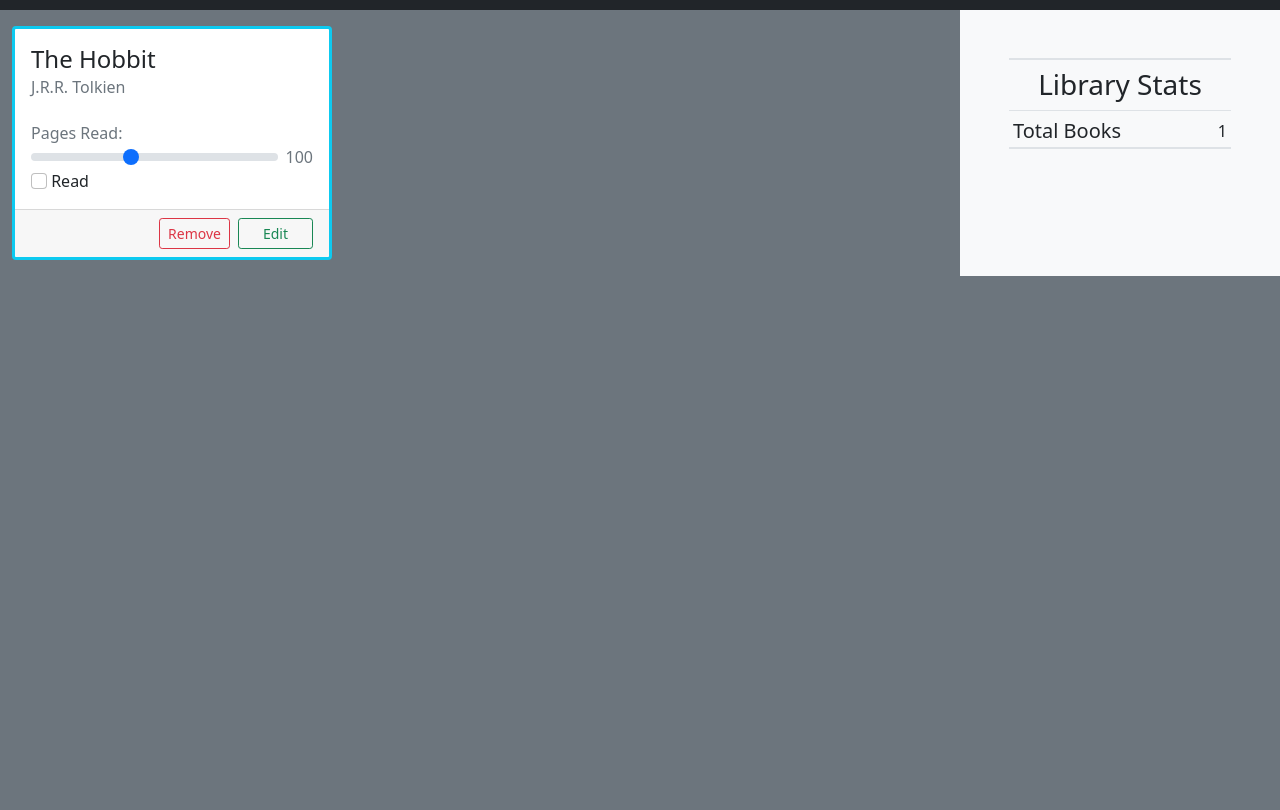
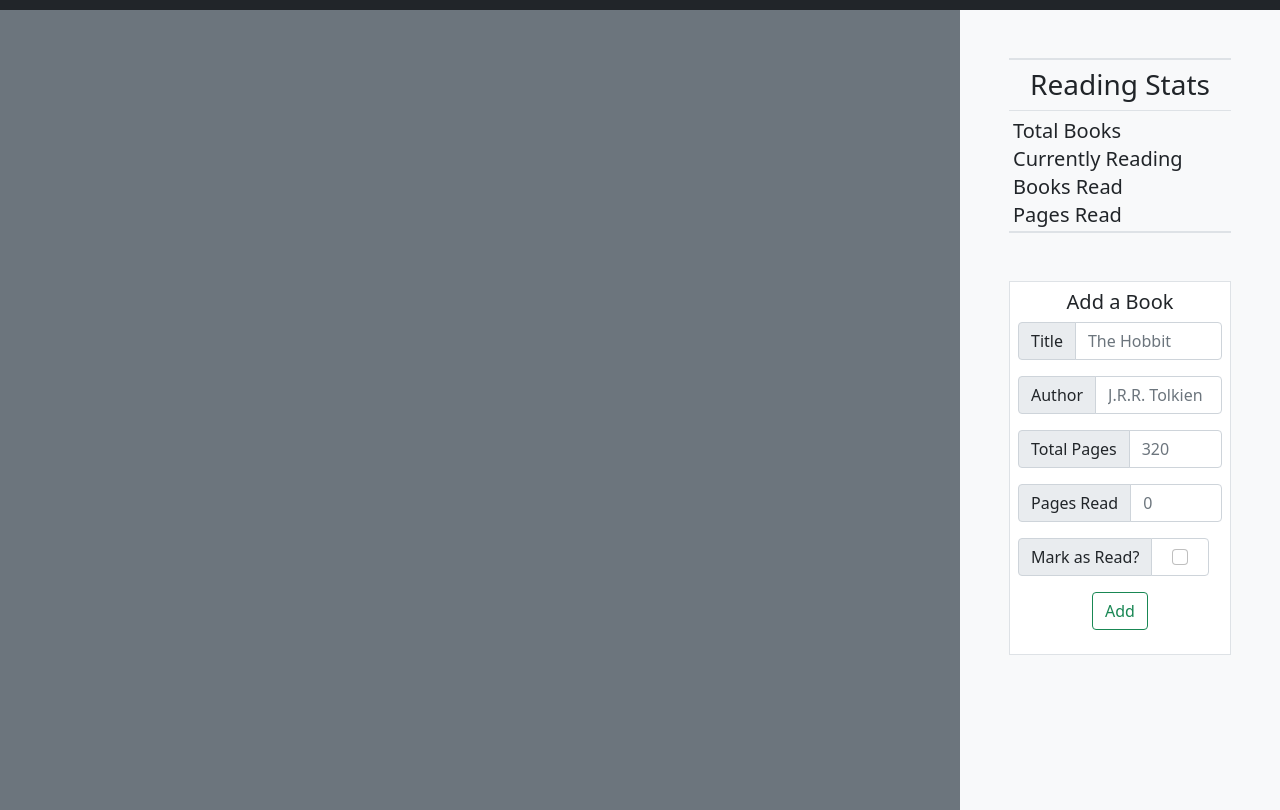
Before and after one commit to dev-pengu/library, a plain HTML site: page index.html in a window 1280 px wide. Shown: the part 68-878 px from the top of the page. Before the commit the page ends 800 px from the top, so only its background shows below. Drawn offline with nearby package versions, Linux system fonts and the light colour scheme.

Commit message:
Update index.html

```diff
--- a/index.html
+++ b/index.html
@@ -23,7 +23,13 @@
 						<a class="nav-link active" aria-current="page" href="#">Home</a>
 					</li>
 					<li class="nav-item">
-						<a class="nav-link" href="#">Blah</a>
+						<a class="nav-link" href="#">Currently Reading</a>
+					</li>
+					<li class="nav-item">
+						<a class="nav-link" href="#">Want To Read</a>
+					</li>
+					<li class="nav-item">
+						<a class="nav-link" href="#">Read</a>
 					</li>
 				</ul>
 				<form class="d-flex mt-2">
@@ -35,44 +41,69 @@
 	</nav>
 	<main>
 		<div class="container-fluid">
-			<div class="row">
-				<div class="col-9" id="cards">
-					<div class="row">
-						<div class="col-12 col-md-3">
+			<div class="row h-100">
+				<div class="col-lg-9 col-12 col-md-7" id="cards">
+					<div class="row" id="cardsContainer">
 
-							<div class="card border border-info border-3 mx-auto my-3" style="width: 20rem;" id="book-0">
-								<div class="card-body">
-									<div>
-										<h4 class="card-title">The Hobbit</h4>
-										<h6 class="card-subtitle mb-2 text-muted">J.R.R. Tolkien</h6>
-									</div>
-									<div class="mt-4">
-										<label for="readPages" class="form-label text-muted m-0">Pages Read:</label>
-										<div class="d-flex justify-content-between">
-											<input type="range" class="form-range" min="0" max="250" value="100" id="readPages" aria-label="Pages Read">
-											<span class="text-muted ms-2">100</span>
-										</div>
-										<input class="form-check-input" type="checkbox" value="" id="read">
-										<label class="form-check-label" for="read">Read</label>
 					</div>
 				</div>
-								<div class="card-footer d-flex justify-content-end">
-									<div class="btn btn-outline-danger btn-sm px-2">Remove</div>
-									<div class="btn btn-outline-success btn-sm ms-2 px-4">Edit</div>
+				<div class="col-lg-3 col-12 col-md-5 bg-light">
+				<!-- Reading Stats -->
+					<div class="w-75 mx-auto border-top border-bottom border-2 mt-5">
+						<h3 class="border-bottom text-center mt-2 pb-2">Reading Stats</h3>
+						<div class="mx-1 my-1">
+							<span class="h5">Total Books</span>
+							<span class="float-end" id="totalBooks"></span>
+						</div>
+						<div class="mx-1 my-1">
+							<span class="h5">Currently Reading</span>
+							<span class="float-end" id="reading"></span>
+						</div>
+						<div class="mx-1 my-1">
+							<span class="h5">Books Read</span>
+							<span class="float-end" id="booksRead"></span>
+						</div>
+						<div class="mx-1 my-1">
+							<span class="h5">Pages Read</span>
+							<span class="float-end" id="pagesRead"></span>
 						</div>
 					</div>
 
-						</div>
+					<!-- Book form -->
+					<div class="w-75 mx-auto mt-5">
+						<form class="bg-white border p-2" id="book-form">
+							<h5 class="text-center">Add a Book</h5>
+							<div class="input-group mb-3">
+								<span class="input-group-text" id="title-text">Title</span>
+								<input id="book-title" type="text" class="form-control" placeholder="The Hobbit" aria-label="Book Title" aria-describedby="title-text">
 							</div>
 
+							<div class="input-group mb-3">
+								<span class="input-group-text" id="author-text">Author</span>
+								<input id="book-author" type="text" class="form-control" placeholder="J.R.R. Tolkien" aria-label="Book Author" aria-describedby="author-text">
 							</div>
-				<div class="col-3 bg-light">
-					<div class="w-75 mx-auto border-top border-bottom border-2 mt-5">
-						<h3 class="border-bottom text-center mt-2 pb-2">Library Stats</h3>
-						<div class="mx-1 my-1">
-							<span class="h5">Total Books</span>
-							<span class="float-end">1</span>
+
+							<div class="input-group mb-3">
+								<span class="input-group-text" id="pages-text">Total Pages</span>
+								<input id="book-pages" type="number" class="form-control" placeholder="320" aria-label="Book Total Pages" aria-describedby="pages-text">
 							</div>
+
+							<div class="input-group mb-3">
+								<span class="input-group-text" id="read-text">Pages Read</span>
+								<input id="book-read-pages" type="number" class="form-control" placeholder="0" aria-label="Book Pages Read" aria-describedby="read-text">
+							</div>
+
+							<div class="input-group mb-3">
+								<span class="input-group-text">Mark as Read?</span>
+								<span class="input-group-text bg-white">
+									<input id="book-read" class="form-check-input mt-0 mx-2" type="checkbox" value="" aria-label="Mark Book as Read">
+								</span>
+							</div>
+
+							<div class="input-group mb-3 d-flex justify-content-center">
+								<div id="form-submit"	class="btn btn-outline-success">Add</div>
+							</div>
+						</form>
 					</div>
 				</div>
 			</div>
```
Lines whose indentation alone changed are shown as unchanged.
